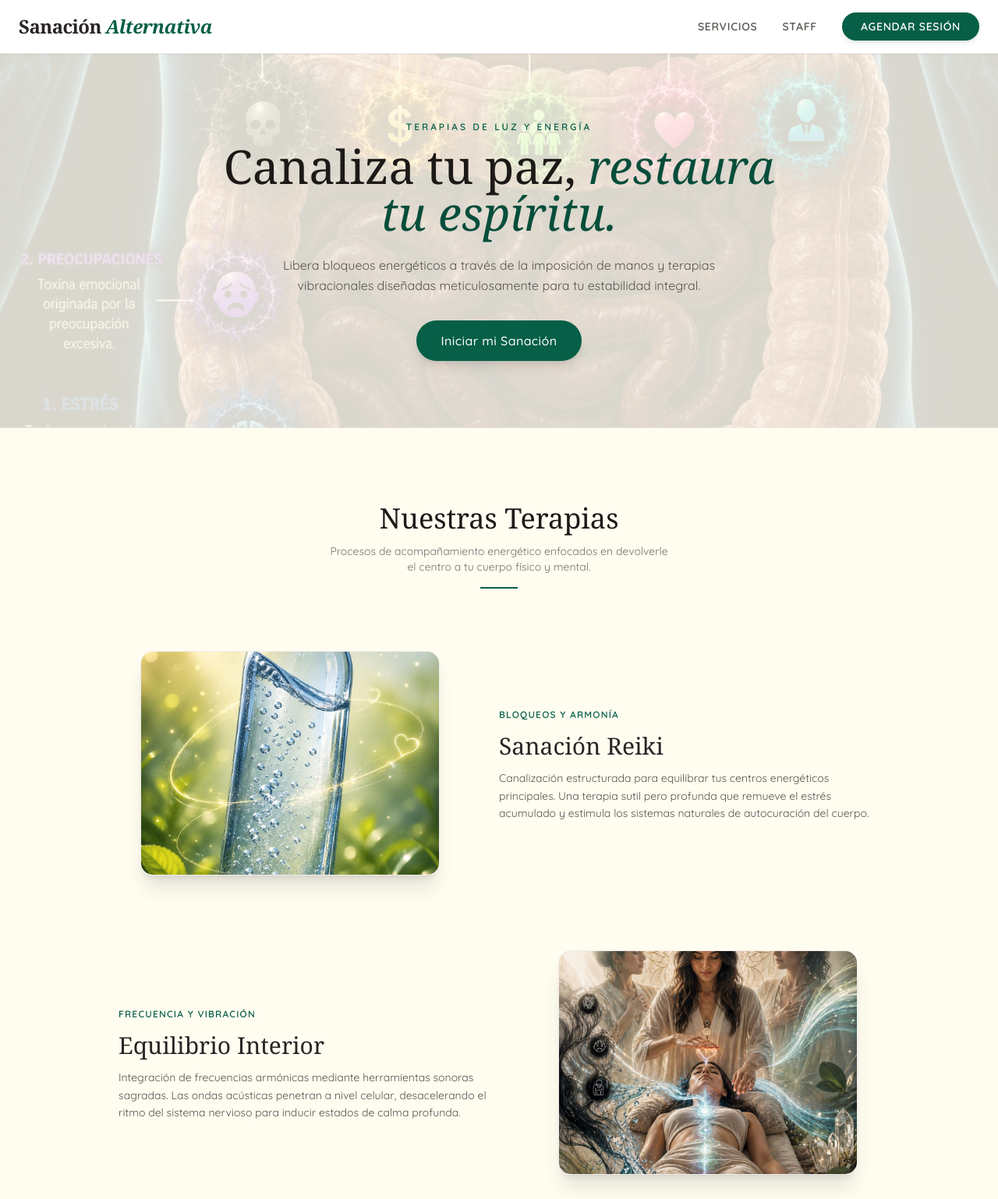
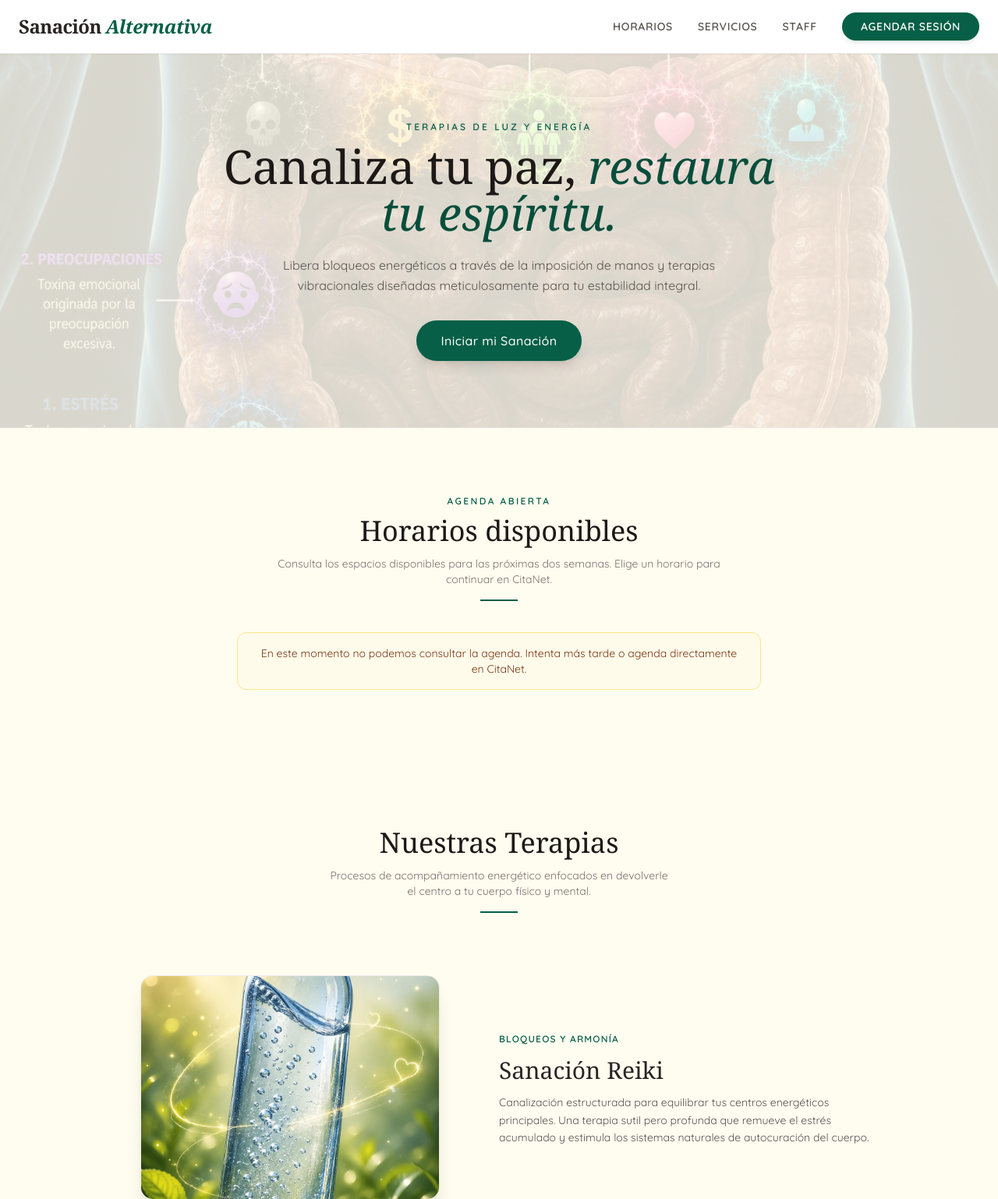
Before and after one commit to oclealc-ai/sanacionalternativa, a Flask app: page / in a window 1280 px wide. Shown: the top 1538 px of the page at 78% size. Run offline with Flask 3, Linux system fonts and the light colour scheme; some libraries are stand-ins or nearby versions.

Commit message:
ajustes varios

```diff
--- a/app.py
+++ b/app.py
@@ -1,6 +1,9 @@
+from datetime import datetime, timedelta
+
 from flask import flash, Flask, render_template, redirect, request, session, url_for
 from flask_cors import CORS
 from flask_jwt_extended import JWTManager
+from sqlalchemy import text
 from sqlalchemy.orm import joinedload
 from modelos import db, Frase, Empresa, Anuncio
 from correo import enviar_correo_base
@@ -37,6 +40,8 @@ def index():
 
     frase_texto = "Tu bienestar es nuestra prioridad"
     anuncios_limpios = [] # Usaremos una lista nueva
+    horarios_por_dia = []
+    error_horarios = False
 
     try:
         # Frase
@@ -58,9 +63,88 @@ def index():
     except Exception as e:
         logger.error(f"Error cargando datos de la DB: {e}")
 
+    try:
+        empresa = Empresa.query.filter_by(slug="ac3785dd").first()
+        if not empresa:
+            logger.error("No se encontró la empresa Sanación Alternativa (slug ac3785dd).")
+            error_horarios = True
+        else:
+            ahora = datetime.now()
+            fecha_fin = ahora.date() + timedelta(days=14)
+            citas = db.session.execute(
+                text("""
+                    SELECT c.fechaCita, c.horaCita
+                    FROM cita AS c
+                    JOIN estatus_cita AS estado_cita
+                      ON estado_cita.idEstatus = c.idEstatus
+                    WHERE c.idEmpresa = :id_empresa
+                      AND c.idUsuario = :id_usuario
+                      AND c.idEstatus IS NOT NULL
+                      AND estado_cita.nombre IN ('Disponible', 'Cancelada')
+                      AND c.idCitaMaestra IS NULL
+                      AND c.fechaCita >= :fecha_inicio
+                      AND c.fechaCita <= :fecha_fin
+                      AND (
+                          c.fechaCita > :fecha_hoy
+                          OR (c.fechaCita = :fecha_hoy AND c.horaCita >= :hora_actual)
+                      )
+                      AND (
+                          SELECT COUNT(*)
+                          FROM cita_cliente AS cc
+                          JOIN estatus_cita AS estado_reserva
+                            ON estado_reserva.idEstatus = cc.idEstatus
+                          WHERE cc.idCita = c.idCita
+                            AND estado_reserva.nombre IN ('Reservada', 'Confirmada', 'Realizada')
+                      ) < GREATEST(COALESCE(c.cupoMaximo, 1), 1)
+                    ORDER BY c.fechaCita, c.horaCita
+                """),
+                {
+                    "id_empresa": empresa.idEmpresa,
+                    "id_usuario": 4,
+                    "fecha_inicio": ahora.date(),
+                    "fecha_hoy": ahora.date(),
+                    "fecha_fin": fecha_fin,
+                    "hora_actual": ahora.time(),
+                },
+            ).all()
+
+            nombres_dias = (
+                "lunes", "martes", "miércoles", "jueves",
+                "viernes", "sábado", "domingo",
+            )
+            nombres_meses = (
+                "enero", "febrero", "marzo", "abril", "mayo", "junio",
+                "julio", "agosto", "septiembre", "octubre", "noviembre", "diciembre",
+            )
+            grupos = {}
+            for cita in citas:
+                fecha = cita.fechaCita
+                if fecha not in grupos:
+                    if fecha == ahora.date():
+                        titulo = "Hoy"
+                    elif fecha == ahora.date() + timedelta(days=1):
+                        titulo = "Mañana"
+                    else:
+                        titulo = nombres_dias[fecha.weekday()].capitalize()
+                    grupos[fecha] = {
+                        "fecha": fecha,
+                        "titulo": titulo,
+                        "fecha_larga": f"{nombres_dias[fecha.weekday()]}, {fecha.day} de {nombres_meses[fecha.month - 1]}",
+                        "horarios": [],
+                    }
+                grupos[fecha]["horarios"].append({
+                    "hora": cita.horaCita.strftime("%H:%M"),
+                })
+            horarios_por_dia = list(grupos.values())
+    except Exception:
+        logger.exception("Error consultando horarios de Sanación Alternativa para el usuario 4.")
+        error_horarios = True
+
     return render_template('index.html',
                            frase=frase_texto,
-                           anuncios=anuncios_limpios) # Enviamos la lista limpia
+                           anuncios=anuncios_limpios,
+                           horarios_por_dia=horarios_por_dia,
+                           error_horarios=error_horarios) # Enviamos la lista limpia
 
 
 
--- a/templates/index.html
+++ b/templates/index.html
@@ -26,6 +26,7 @@
                 Sanación <span class="italic text-emerald-800">Alternativa</span>
             </div>
             <div class="flex items-center space-x-8 text-sm font-semibold tracking-wider uppercase">
+                <a href="#horarios" class="text-stone-600 hover:text-emerald-800 transition">Horarios</a>
                 <a href="#servicios" class="text-stone-600 hover:text-emerald-800 transition">Servicios</a>
                 <a href="https://www.citanet.com.mx/e/ac3785dd?destino=usuario" class="text-stone-600 hover:text-stone-900 transition">Staff</a>
                 <a href="https://www.citanet.com.mx/e/ac3785dd" class="bg-emerald-800 text-white px-6 py-2 rounded-full hover:bg-emerald-900 transition shadow-md shadow-emerald-900/10">
@@ -49,6 +50,48 @@
             </a>
         </div>
     </header>
+
+    <section id="horarios" class="py-20 px-6 max-w-6xl mx-auto">
+        <div class="text-center mb-10">
+            <span class="text-emerald-800 font-bold tracking-[0.2em] uppercase text-xs">Agenda abierta</span>
+            <h2 class="font-serif text-4xl text-stone-900 mt-2 mb-3">Horarios disponibles</h2>
+            <p class="text-sm text-stone-500 max-w-xl mx-auto font-light">
+                Consulta los espacios disponibles para las próximas dos semanas. Elige un horario para continuar en CitaNet.
+            </p>
+            <div class="w-12 h-0.5 bg-emerald-800 mx-auto mt-4"></div>
+        </div>
+
+        {% if error_horarios %}
+            <p class="max-w-2xl mx-auto rounded-xl border border-amber-200 bg-amber-50 px-5 py-4 text-center text-sm text-amber-900" role="status">
+                En este momento no podemos consultar la agenda. Intenta más tarde o agenda directamente en CitaNet.
+            </p>
+        {% elif horarios_por_dia %}
+            <div class="grid gap-5 sm:grid-cols-2 lg:grid-cols-3">
+                {% for dia in horarios_por_dia %}
+                    <article class="rounded-2xl border border-stone-200 bg-white/80 p-5 shadow-sm">
+                        <h3 class="font-serif text-2xl text-stone-800">{{ dia.titulo }}</h3>
+                        <p class="mt-1 text-xs capitalize text-stone-500">{{ dia.fecha_larga }}</p>
+                        <div class="mt-5 flex flex-wrap gap-2">
+                            {% for horario in dia.horarios %}
+                                <a href="https://www.citanet.com.mx/e/ac3785dd"
+                                   title="Continúa en CitaNet para reservar el {{ dia.fecha_larga }} a las {{ horario.hora }}; inicia sesión o regístrate con tu teléfono."
+                                   class="inline-flex min-h-10 items-center justify-center rounded-full border border-emerald-800/20 bg-emerald-50 px-4 py-2 text-sm font-semibold text-emerald-900 transition hover:border-emerald-800 hover:bg-emerald-800 hover:text-white focus:outline-none focus:ring-2 focus:ring-emerald-700 focus:ring-offset-2">
+                                    {{ horario.hora }}
+                                </a>
+                            {% endfor %}
+                        </div>
+                    </article>
+                {% endfor %}
+            </div>
+            <p class="mt-6 text-center text-xs text-stone-500">
+                Para reservar, inicia sesión o regístrate en CitaNet con tu teléfono. Después podrás elegir el horario en el calendario.
+            </p>
+        {% else %}
+            <p class="max-w-2xl mx-auto rounded-xl border border-stone-200 bg-white/70 px-5 py-4 text-center text-sm text-stone-600">
+                No hay horarios disponibles en las próximas dos semanas. Puedes consultar de nuevo más tarde.
+            </p>
+        {% endif %}
+    </section>
 
     <section id="servicios" class="py-24 px-6 max-w-5xl mx-auto">
         <div class="text-center mb-20">
```
